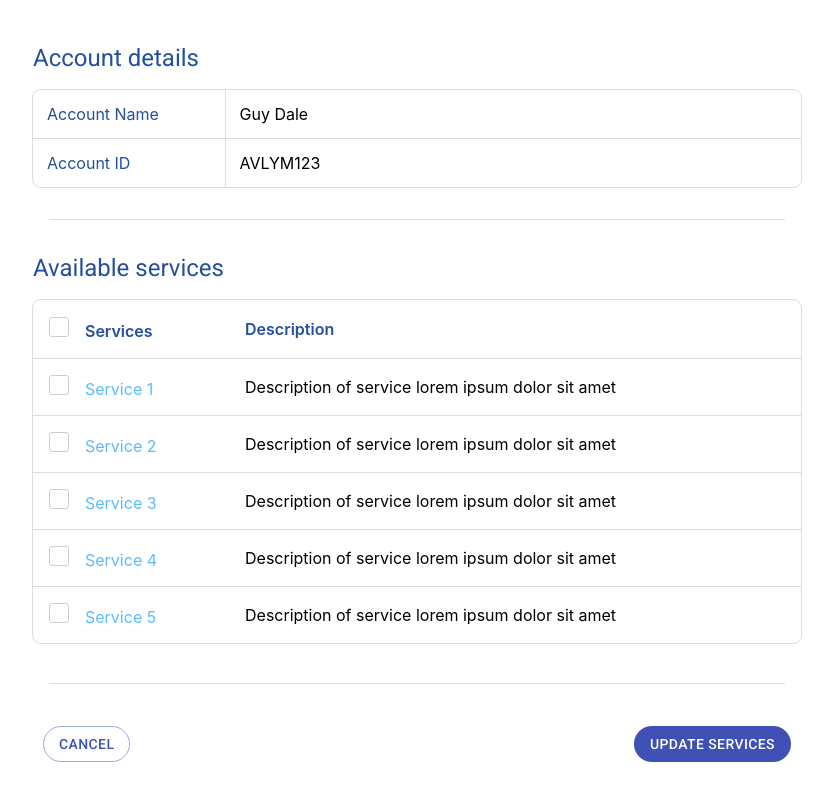
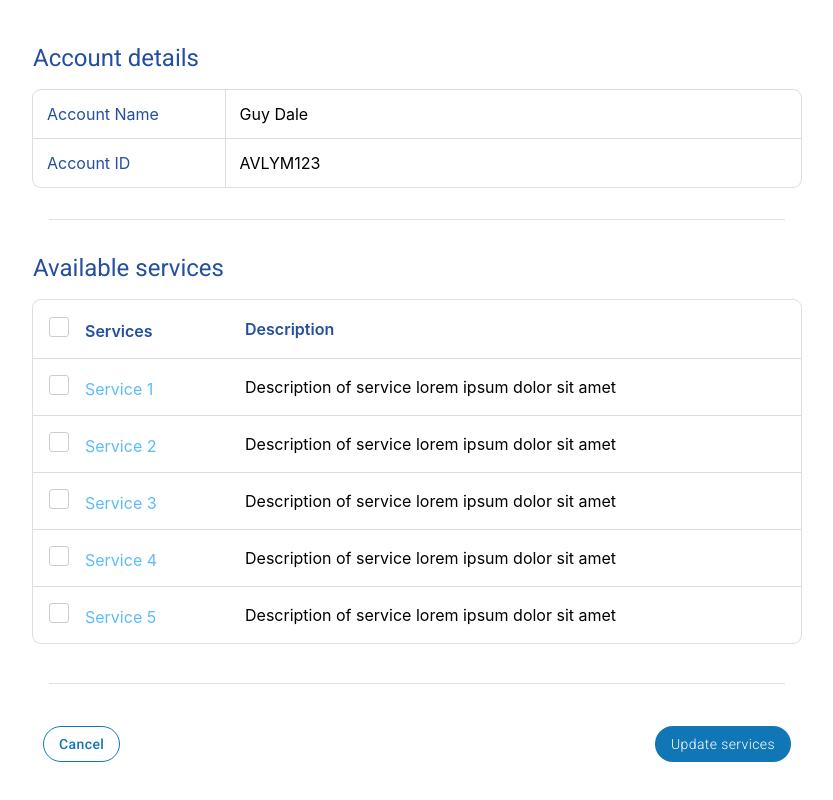
Before and after one commit to Kwiddy/Internship-React-Page, a React (Create React App) app: page / in a window 1280 px wide. Shown: the part 276-1076 px from the top of the page, without its empty margins (223-1056 px from the left). Built offline with nearby package versions, Linux system fonts and the light colour scheme.

Commit message:
improve minor colourings

```diff
--- a/src/styles/style.css
+++ b/src/styles/style.css
@@ -1,5 +1,5 @@
 header {
-  background: #f3fbfe;
+  background: #f2fcff;
   padding: 1vh;
 }
 
@@ -121,6 +121,7 @@ header .headText #subHead {
 
 .page-wrapper .page-block .available-services .service {
   color: #5cbbff;
+  font-weight: 400;
 }
 
 .page-wrapper .page-block .button-table {
@@ -150,4 +151,17 @@ header .headText #subHead {
 .page-wrapper .page-block .button-table button {
   border-radius: 10vh;
 }
+
+.page-wrapper .page-block .button-table .MuiButton-containedPrimary {
+  color: #fff;
+  background-color: #1176b6;
+  font-weight: 300;
+  text-transform: none;
+}
+
+.page-wrapper .page-block .button-table .MuiButton-outlinedPrimary {
+  color: #1176b6;
+  border: 1px solid #1176b6;
+  text-transform: none;
+}
 /*# sourceMappingURL=style.css.map */
--- a/src/styles/style.scss
+++ b/src/styles/style.scss
@@ -1,5 +1,5 @@
 header {
-  background: #f3fbfe;
+  background: #f2fcff;
   padding: 1vh;
   .headText {
     border-left: 4px solid #5cbbff;
@@ -100,6 +100,7 @@ header {
       }
       .service {
         color: #5cbbff;
+        font-weight: 400;
       }
     }
     .button-table {
@@ -123,6 +124,17 @@ header {
       button {
         border-radius: 10vh;
       }
+      .MuiButton-containedPrimary {
+        color: #fff;
+        background-color: #1176b6;
+        font-weight: 300;
+        text-transform: none;
+      }
+      .MuiButton-outlinedPrimary {
+        color: #1176b6;
+        border: 1px solid #1176b6;
+        text-transform: none;
+      }
     }
   }
 }
```
Also changed, not shown: 1 other file (tests, documents, lock files or other folders).
